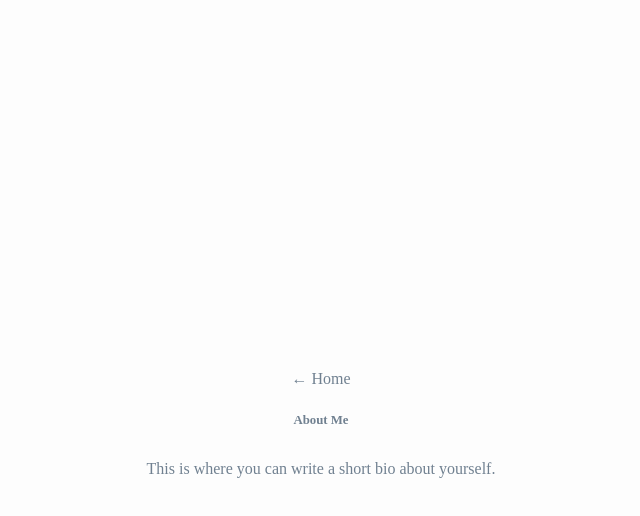
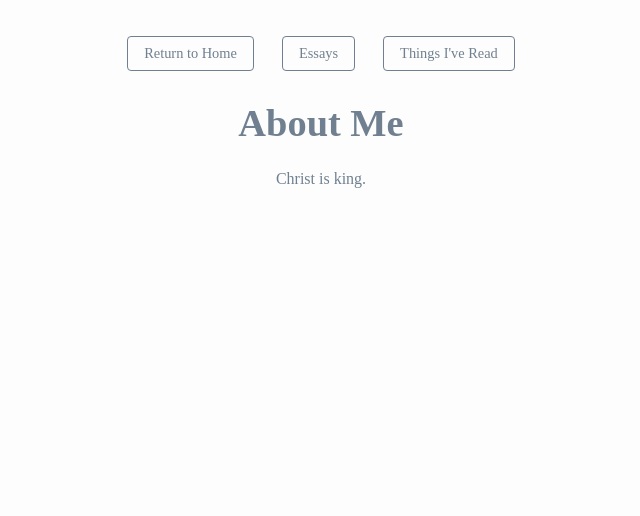
Before and after one commit to henrypanqb/henrybpan.github.io, a plain HTML site: page about.html in a window 1280 px wide. Shown: the whole page, without its empty margins (319-959 px from the left). Drawn offline with Linux system fonts and the light colour scheme.

Commit message:
Update about.html

```diff
--- a/about.html
+++ b/about.html
@@ -11,34 +11,36 @@
       color: #708090;
       margin: 0;
       padding: 2rem;
-      display: flex;
-      justify-content: center;
-      align-items: center;
-      min-height: 100vh;
       text-align: center;
-      flex-direction: column;
     }
-    h1 {
-      font-size: 0.8rem; /* 60% smaller than homepage (adjust as needed) */
-      margin-bottom: 1rem;
+    p { max-width: 600px; margin: 1rem auto; }
+    a.button {
+      display: inline-block;
+      margin: 0.25rem 0.75rem;
+      padding: 0.5rem 1rem;
+      border: 1px solid #708090;
+      border-radius: 4px;
+      text-decoration: none;
+      color: #708090;
+      font-size: 0.9rem;
+      transition: background 0.2s, color 0.2s;
     }
-    a {
-      color: #708090;
-      text-decoration: none;
-      margin-bottom: 1rem;
-    }
-    a:hover {
-      text-decoration: underline;
-    }
-    p {
-      font-size: 1rem;
-      max-width: 600px;
-    }
+    a.button:hover { background: #708090; color: #fdfdfd; }
+    nav { margin-bottom: 1rem; }
   </style>
 </head>
 <body>
-  <a href="index.html">← Home</a>
+  <nav>
+    <a href="index.html" class="button">Return to Home</a>
+    <a href="essays.html" class="button">Essays</a>
+    <a href="things-ive-read.html" class="button">Things I've Read</a>
+  </nav>
+
   <h1>About Me</h1>
-  <p>This is where you can write a short bio about yourself.</p>
+  <p>Christ is king.</p>
+
+  <script>
+    document.getElementsByTagName("h1")[0].style.fontSize = "3vw";
+  </script>
 </body>
 </html>
```
